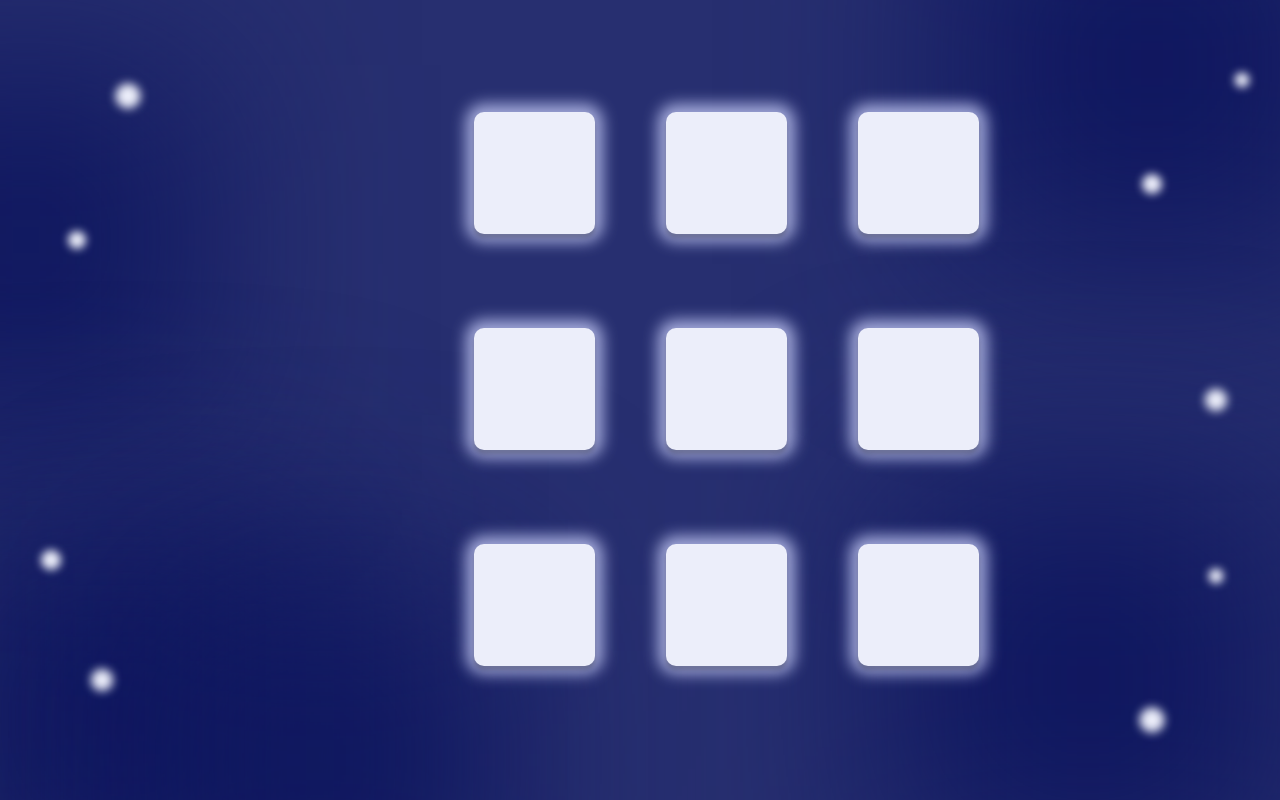
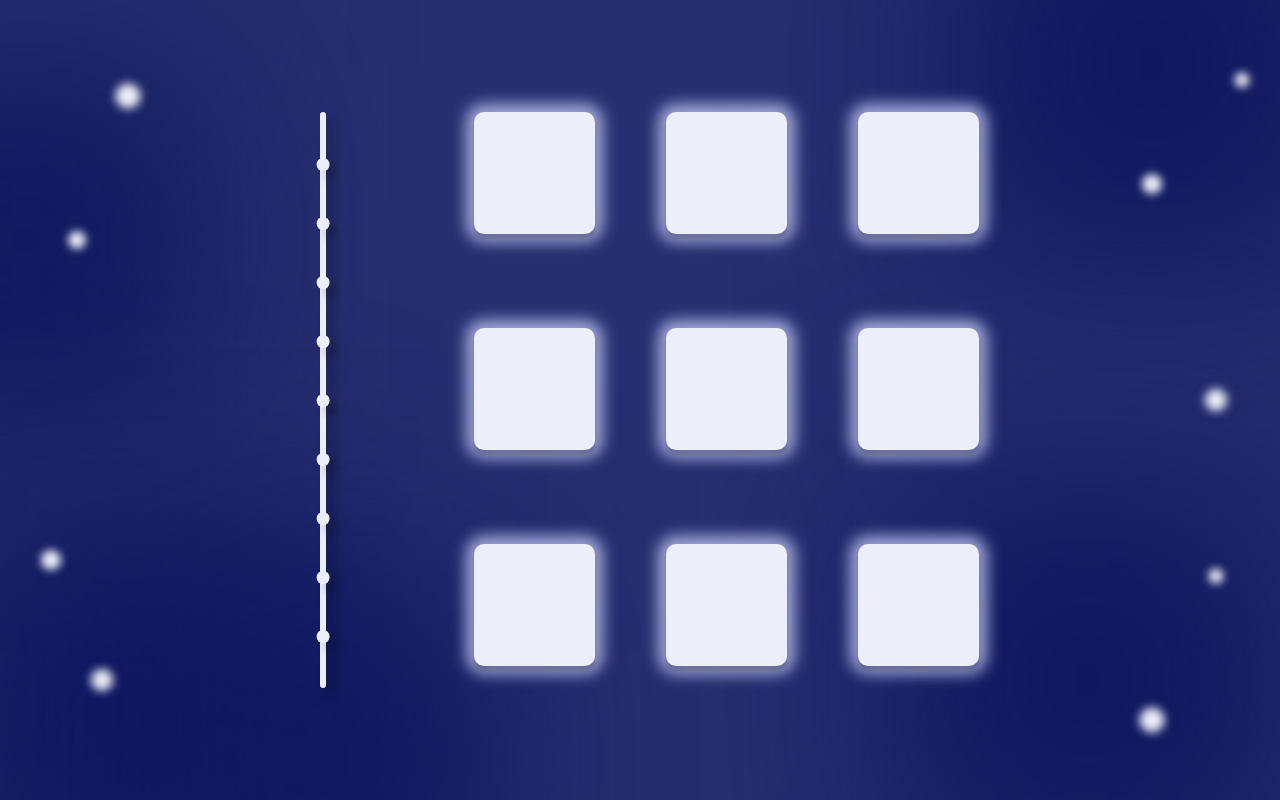
Before and after one commit to jara1008/Bachelor-Thesis, a React (Create React App) app in the folder thesis/: page / in a window 1280 px wide. Built offline with nearby package versions, Linux system fonts and the light colour scheme.

Commit message:
added: progress bar

```diff
--- a/thesis/src/components/overview.css
+++ b/thesis/src/components/overview.css
@@ -8,3 +8,25 @@
     width: 9.5vw;
     aspect-ratio: 1/1;
 }
+
+.progress-line {
+    display: flex;
+    flex-direction: column;
+    justify-content: space-between;
+    background-color: #eceefa;
+    border-radius: 10px;
+    box-shadow: 8px 8px 10px #00000040;
+    height: 72%;
+    left: 25%;
+    position: absolute;
+    top: 14%;
+    width: 0.5%;
+}
+
+.dot {
+    background-color: #eceefa;
+    border-radius: 50%;
+    box-shadow: 8px 8px 10px #00000040;
+    height: 1vw;
+    width: 1vw;
+}
--- a/thesis/src/components/overview.jsx
+++ b/thesis/src/components/overview.jsx
@@ -1,4 +1,4 @@
-import React, { useState } from "react";
+import React, { useState, useEffect } from "react";
 import { Link } from 'react-router-dom';
 import "./overview.css";
 
@@ -15,8 +15,31 @@ function Overview() {
         { id: 9, top: '68%', left: '67%' }
     ])
 
+    const [dots, setDots] = useState([]);
+    const numberOfDots = 9;
+
+    useEffect(() => {
+        const topOffset = 8;
+        const bottomOffset = 90;
+        const newDots = Array.from({ length: numberOfDots }, (_, index) => ({
+            id: index,
+            top: `${topOffset + index * ((bottomOffset - topOffset) / (numberOfDots - 1))}%`
+        }));
+        setDots(newDots);
+    }, [numberOfDots]);
+
     return (
         <div className="overview">
+           <div className="progress-line">
+                {dots.map((dot) => (
+                    <div key={dot.id} style={{
+                        position: 'absolute',
+                        top: dot.top,
+                        left: '50%',
+                        transform: 'translateX(-50%)'
+                    }} className="dot"></div>
+                ))}
+            </div>
             {boxes.map((box) => (
                 <Link to={box.path} key={box.id} style={{ position: 'absolute', top: box.top, left: box.left }}>
                     <div className="rectangle" />
```
